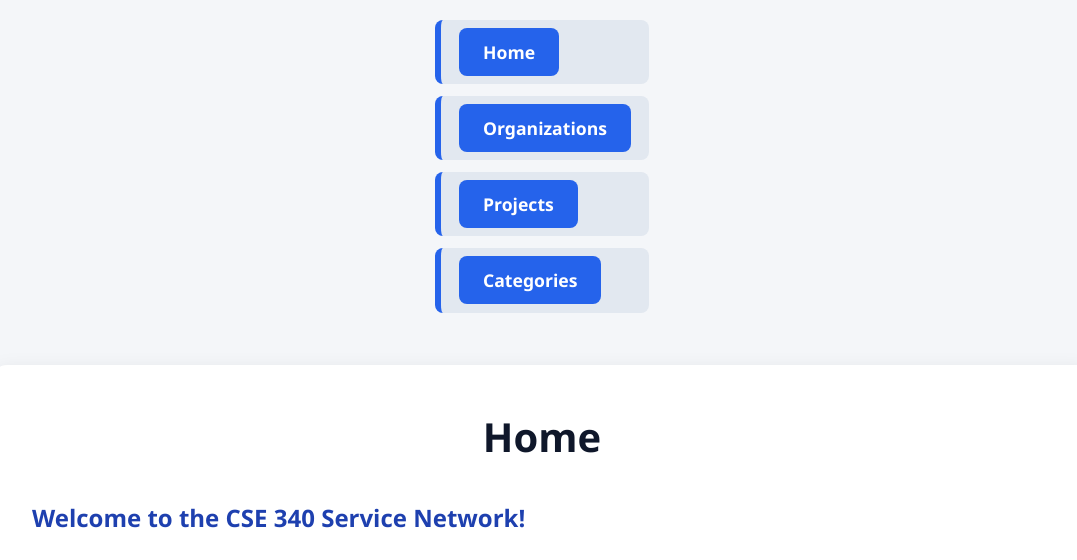
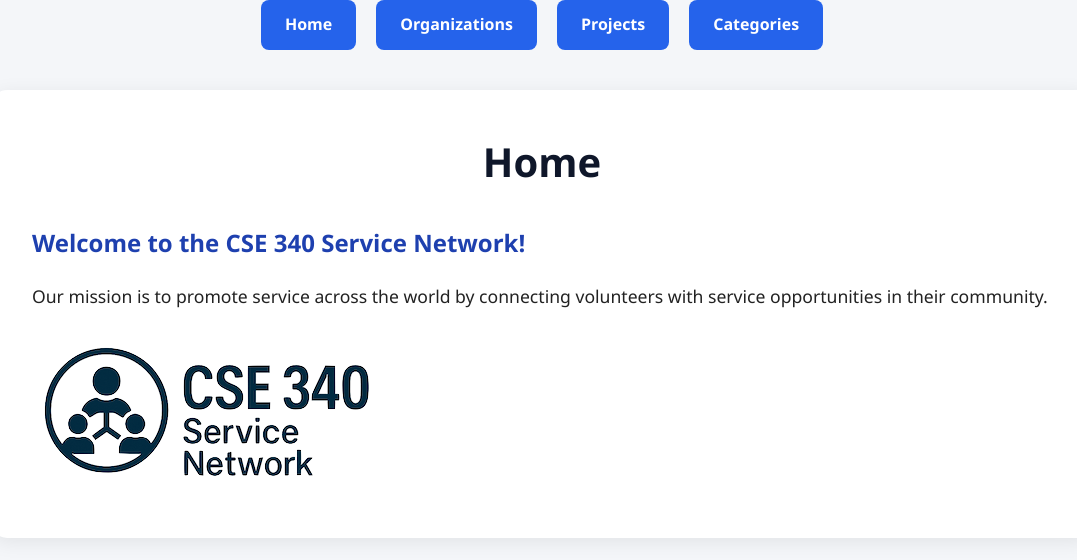
Before and after one commit to slplaine/cse340-course-repo, a Node server app: page / in a window 1280 px wide. Shown: the top 560 px of the page, without its empty margins (98-1175 px from the left). Run offline with Node 20, Linux system fonts and the light colour scheme.

Commit message:
making improvements

```diff
--- a/public/css/main.css
+++ b/public/css/main.css
@@ -30,19 +30,33 @@ header {
    NAVIGATION
 ========================= */
 nav {
+  width: 100%;
+}
+
+nav ul {
   display: flex;
   justify-content: center;
-  gap: 15px;
+  align-items: center;
+  gap: 20px;
+  list-style: none;
   flex-wrap: wrap;
 }
 
+nav li {
+  background: transparent;
+  border: none;
+  padding: 0;
+  margin: 0;
+}
+
 nav a {
+  display: inline-block;
   text-decoration: none;
   color: white;
   background: #2563eb;
   padding: 12px 24px;
   border-radius: 8px;
-  font-weight: 700;
+  font-weight: bold;
   transition: all 0.3s ease;
 }
 
@@ -52,7 +66,7 @@ nav a:hover {
 }
 
 /* =========================
-   MAIN
+   MAIN CONTENT
 ========================= */
 main {
   max-width: 1100px;
@@ -81,14 +95,14 @@ p {
 }
 
 /* =========================
-   LISTA DE CATEGORIAS
+   LISTAS DO CONTEÚDO
 ========================= */
-ul {
+main ul {
   list-style: none;
   margin-top: 20px;
 }
 
-li {
+main li {
   background: #e2e8f0;
   border-left: 6px solid #2563eb;
   padding: 18px;
@@ -98,27 +112,7 @@ li {
 }
 
 /* =========================
-   IMAGENS
-========================= */
-img {
-  max-width: 100%;
-  height: auto;
-  border-radius: 10px;
-}
-
-/* =========================
-   CARDS
-========================= */
-.card {
-  background: #ffffff;
-  border-radius: 10px;
-  padding: 20px;
-  margin-bottom: 20px;
-  box-shadow: 0 3px 10px rgba(0,0,0,.08);
-}
-
-/* =========================
-   LINKS
+   LINKS GERAIS
 ========================= */
 a {
   color: #2563eb;
@@ -126,6 +120,15 @@ a {
 
 a:hover {
   color: #1d4ed8;
+}
+
+/* =========================
+   IMAGENS
+========================= */
+img {
+  max-width: 100%;
+  height: auto;
+  border-radius: 10px;
 }
 
 /* =========================
@@ -144,9 +147,8 @@ footer {
 ========================= */
 @media (max-width: 768px) {
 
-  nav {
+  nav ul {
     flex-direction: column;
-    align-items: center;
   }
 
   nav a {
```
